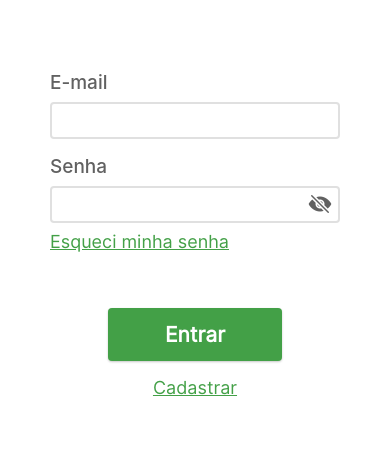
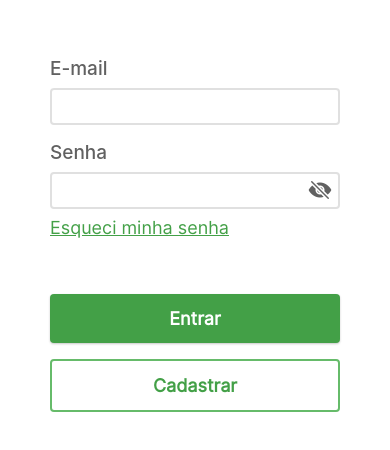
Before and after one commit to ajsaraujo/my-health-app, a React Native app: screen / in a window 390 px wide. Shown: the part 166-616 px from the top of the page. Built offline with nearby package versions, Linux system fonts and the light colour scheme.

Commit message:
Criar botão secundário

```diff
--- a/src/modules/login/pages/Login.tsx
+++ b/src/modules/login/pages/Login.tsx
@@ -7,6 +7,7 @@ import {
   PrimaryButton,
   PasswordTextBox,
   StyledText,
+  SecondaryButton,
 } from '@shared/ui/components'
 import { globalStyles } from '@shared/ui/globalStyles'
 import { useState } from 'react'
@@ -78,24 +79,21 @@ export function Login(props: LoginProps) {
 
       <View
         style={{
-          ...globalStyles.centerHorizontally,
           marginTop: 56,
+          flexDirection: 'column',
+          alignItems: 'center',
+          width: '100%',
+          rowGap: 16,
         }}
       >
         <PrimaryButton
-          style={{ width: '60%', ...globalStyles.elevation1 }}
+          style={{ ...globalStyles.elevation1, width: '100%' }}
           onPress={handleLogin}
         >
           Entrar
         </PrimaryButton>
+        <SecondaryButton style={{ width: '100%' }}>Cadastrar</SecondaryButton>
       </View>
-
-      <TextButtonUnderline
-        style={globalStyles.marginTop2}
-        textStyle={{ textAlign: 'center' }}
-      >
-        Cadastrar
-      </TextButtonUnderline>
 
       <LoginFormWarnings
         loginForm={formValues}
--- a/src/shared/ui/components/PrimaryButton.tsx
+++ b/src/shared/ui/components/PrimaryButton.tsx
@@ -3,7 +3,7 @@ import { Pressable, PressableProps, TextStyle } from 'react-native'
 import { globalStyles } from '../globalStyles'
 import { StyledText } from './StyledText'
 
-type PrimaryButtonProps = PropsWithChildren<
+type ButtonProps = PropsWithChildren<
   PressableProps & {
     textStyle?: TextStyle
   }
@@ -12,15 +12,14 @@ type PrimaryButtonProps = PropsWithChildren<
 /**
  * Botão primário, com fundo em cor sólida.
  */
-export function PrimaryButton(props: PrimaryButtonProps) {
-  const textNode =
-    typeof props.children === 'string' ? (
-      <StyledText
-        style={{ ...globalStyles.primaryButton.text, ...props.textStyle }}
-      >
-        {props.children}
-      </StyledText>
-    ) : null
+export function PrimaryButton(props: ButtonProps) {
+  const textNode = typeof props.children === 'string' && (
+    <StyledText
+      style={{ ...globalStyles.primaryButton.text, ...props.textStyle }}
+    >
+      {props.children}
+    </StyledText>
+  )
 
   const mergedStyle = [globalStyles.primaryButton, props.style]
 
@@ -30,3 +29,24 @@ export function PrimaryButton(props: PrimaryButtonProps) {
     </Pressable>
   )
 }
+
+/**
+ * Botão secundário, com borda colorida e fundo transparente.
+ */
+export function SecondaryButton(props: ButtonProps) {
+  const textNode = typeof props.children === 'string' && (
+    <StyledText
+      style={{ ...globalStyles.secondaryButton.text, ...props.textStyle }}
+    >
+      {props.children}
+    </StyledText>
+  )
+
+  const mergedStyle = [globalStyles.secondaryButton, props.style]
+
+  return (
+    <Pressable {...props} style={mergedStyle}>
+      {textNode}
+    </Pressable>
+  )
+}
--- a/src/shared/ui/globalStyles.ts
+++ b/src/shared/ui/globalStyles.ts
@@ -9,6 +9,8 @@ import {
   GRAY_700,
   GRAY_800,
   GREEN,
+  GREEN_300,
+  GREEN_400,
   GREEN_500,
   GREEN_600,
   GREEN_700,
@@ -98,7 +100,26 @@ export const globalStyles = StyleSheet.create({
 
     text: {
       color: 'white',
-      fontSize: 21,
+      fontSize: 18,
+      fontWeight: 'bold',
+    },
+  },
+
+  secondaryButton: {
+    backgroundColor: 'transparent',
+    padding: 14,
+    borderRadius: 4,
+
+    alignItems: 'center',
+    justifyContent: 'center',
+
+    elevation: 3,
+    borderWidth: 2,
+    borderColor: GREEN_400,
+
+    text: {
+      color: GREEN_600,
+      fontSize: 18,
       fontWeight: 'bold',
     },
   },
```
